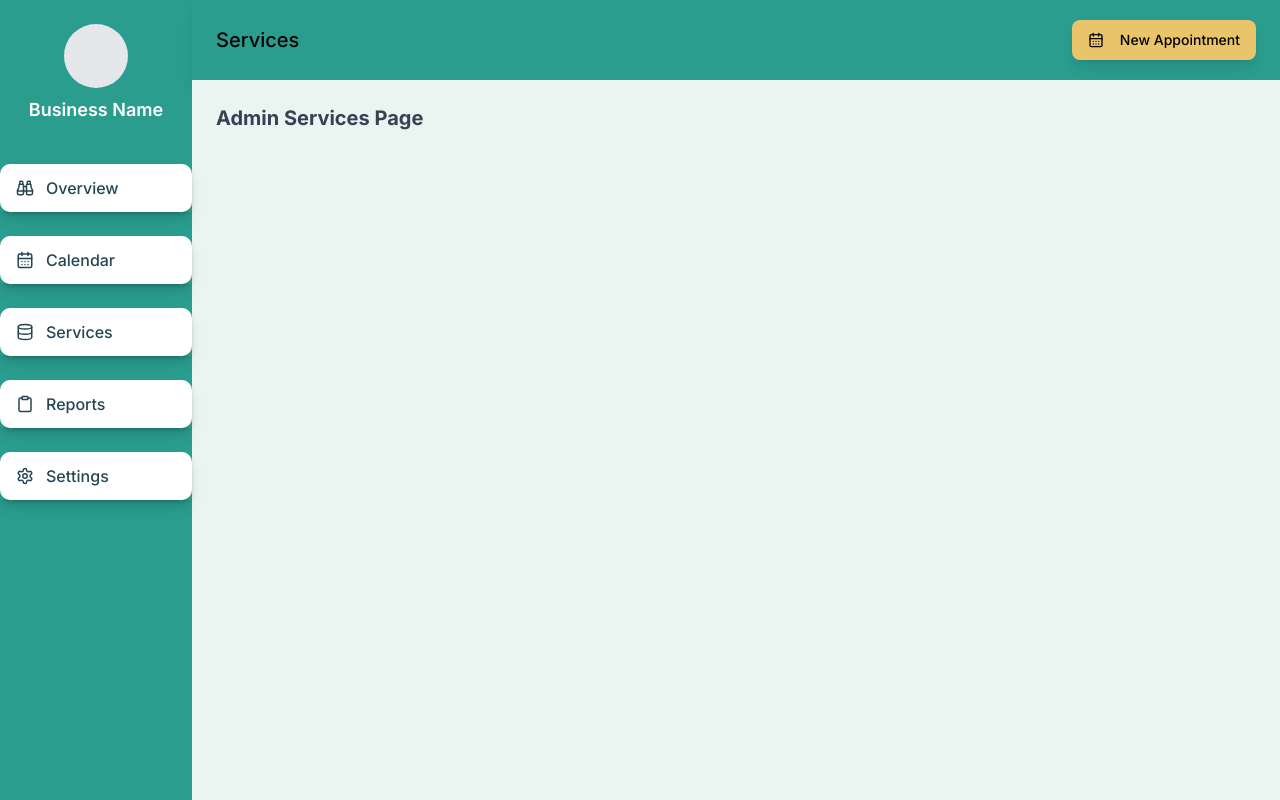
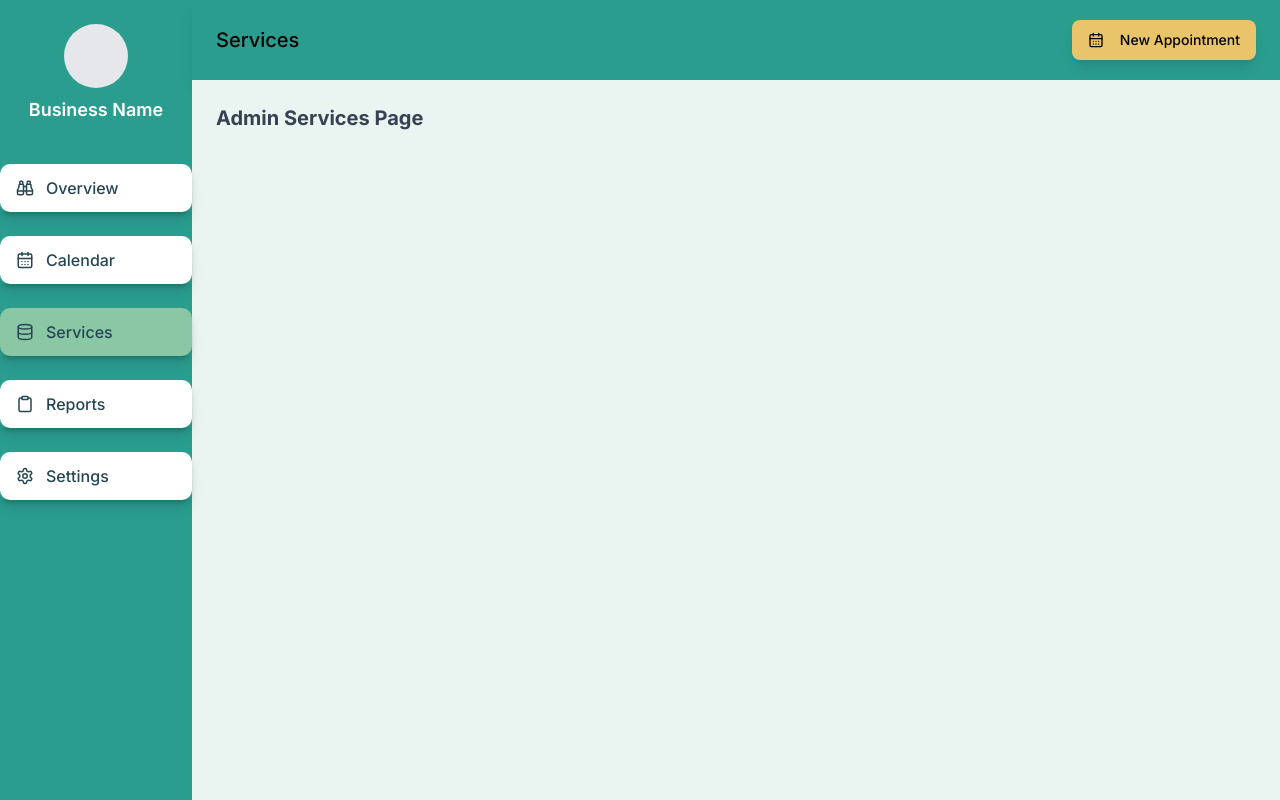
Before and after one commit to ItzYaboiiJoe/schedule-me, a Next.js app: page /admin/services in a window 1280 px wide. Built offline with nearby package versions, Linux system fonts and the light colour scheme.

Commit message:
Refactored sidebar and added active highlight button

```diff
--- a/src/components/shared/adminSideBar/index.tsx
+++ b/src/components/shared/adminSideBar/index.tsx
@@ -1,4 +1,5 @@
 import Link from "next/link";
+import { usePathname } from "next/navigation";
 import {
   Binoculars,
   CalendarDays,
@@ -8,6 +9,17 @@ import {
 } from "lucide-react";
 
 const AdminSideNavbar = () => {
+  const pathname = usePathname();
+
+  // Navigation items array
+  const navItems = [
+    { href: "/admin/overview", label: "Overview", icon: Binoculars },
+    { href: "/admin/calendar", label: "Calendar", icon: CalendarDays },
+    { href: "/admin/services", label: "Services", icon: Database },
+    { href: "/admin/reports", label: "Reports", icon: Clipboard },
+    { href: "/admin/settings", label: "Settings", icon: Settings },
+  ];
+
   return (
     <nav className="w-48 bg-primary h-screen flex flex-col justify-between items-center py-6">
       <div className="w-full flex flex-col items-center">
@@ -19,36 +31,19 @@ const AdminSideNavbar = () => {
 
         {/* Navigation NavLinks */}
         <ul className="w-full space-y-6">
-          <li className="w-full shadow-lg">
-            <Link href={"/admin/overview"} className="buttonStyle">
-              <Binoculars size={18} className="iconStyle mr-3" />
-              <span className="mainStyle">Overview</span>
-            </Link>
-          </li>
-          <li className="w-full shadow-lg">
-            <Link href={"/admin/calendar"} className="buttonStyle">
-              <CalendarDays size={18} className="iconStyle mr-3" />
-              <span className="mainStyle">Calendar</span>
-            </Link>
-          </li>
-          <li className="w-full shadow-lg">
-            <Link href={"/admin/services"} className="buttonStyle">
-              <Database size={18} className="iconStyle mr-3" />
-              <span className="mainStyle">Services</span>
-            </Link>
-          </li>
-          <li className="w-full shadow-lg">
-            <Link href={"/admin/reports"} className="buttonStyle">
-              <Clipboard size={18} className="iconStyle mr-3" />
-              <span className="mainStyle">Reports</span>
-            </Link>
-          </li>
-          <li className="w-full shadow-lg">
-            <Link href={"/admin/settings"} className="buttonStyle">
-              <Settings size={18} className="iconStyle mr-3" />
-              <span className="mainStyle">Settings</span>
-            </Link>
-          </li>
+          {navItems.map(({ href, label, icon: Icon }) => (
+            <li key={href} className="w-full shadow-lg">
+              <Link
+                href={href}
+                className={`buttonStyle ${
+                  pathname === href ? "bg-hoverShade text-white" : ""
+                }`}
+              >
+                <Icon size={18} className="iconStyle mr-3" />
+                <span className="mainStyle">{label}</span>
+              </Link>
+            </li>
+          ))}
         </ul>
       </div>
     </nav>
```
